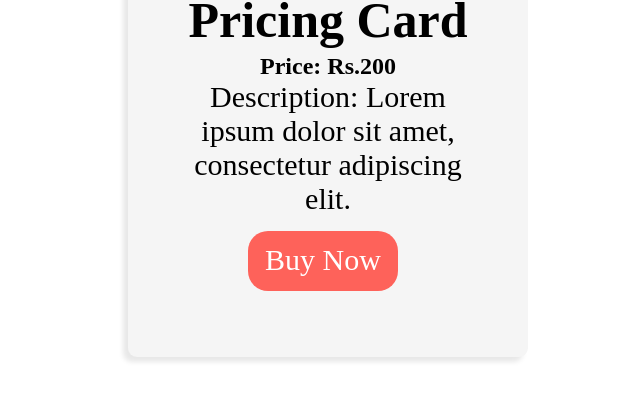
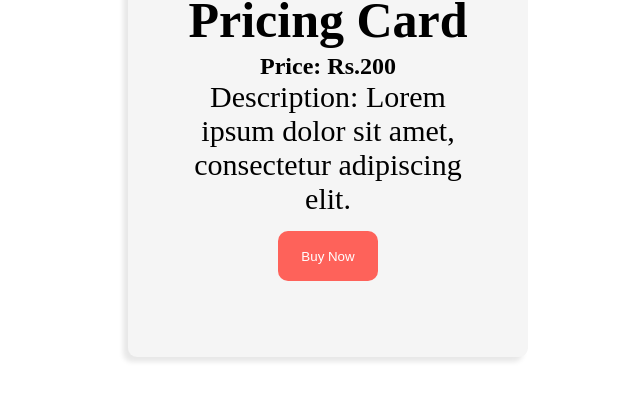
Before and after one commit to acciojob/pricing-card-Ravitejapatnala, a website: page main.html in a window 1280 px wide. Shown: the part 301-702 px from the top of the page, without its empty margins (312-952 px from the left). Drawn offline with Linux system fonts and the light colour scheme.

Commit message:
created a submission

```diff
--- a/main.html
+++ b/main.html
@@ -13,9 +13,7 @@
 			<h1>Pricing Card</h1>
 			<h2>Price: Rs.200</h2>
 			<p>Description: Lorem ipsum dolor sit amet, consectetur adipiscing elit.</p>
-			<div class="button">
-				<p>Buy Now</p>
-			</div>
+			<button>Buy Now</button>
 		</div>
 	</div>
     <script type="text/javascript" src="./script.js">
--- a/styles.css
+++ b/styles.css
@@ -41,6 +41,12 @@
 	color:white;
 	margin-left:70px;
 }
-.content .button p{
-	padding:12px
+button{
+	margin-left:100px;
+	background-color: #FE625A;
+	border:0px;
+	color:white;
+	width:100px;
+	height: 50px;
+	border-radius: 10px;
 }
```
